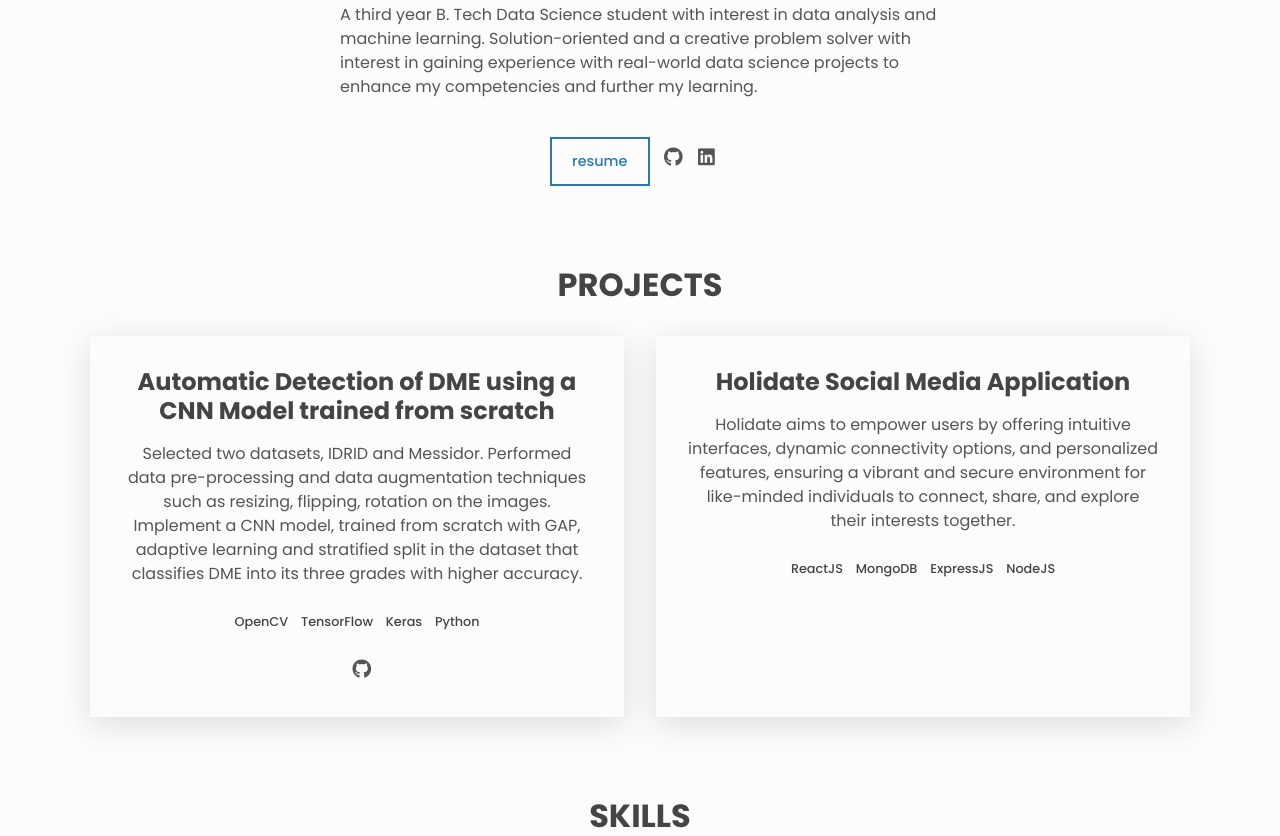
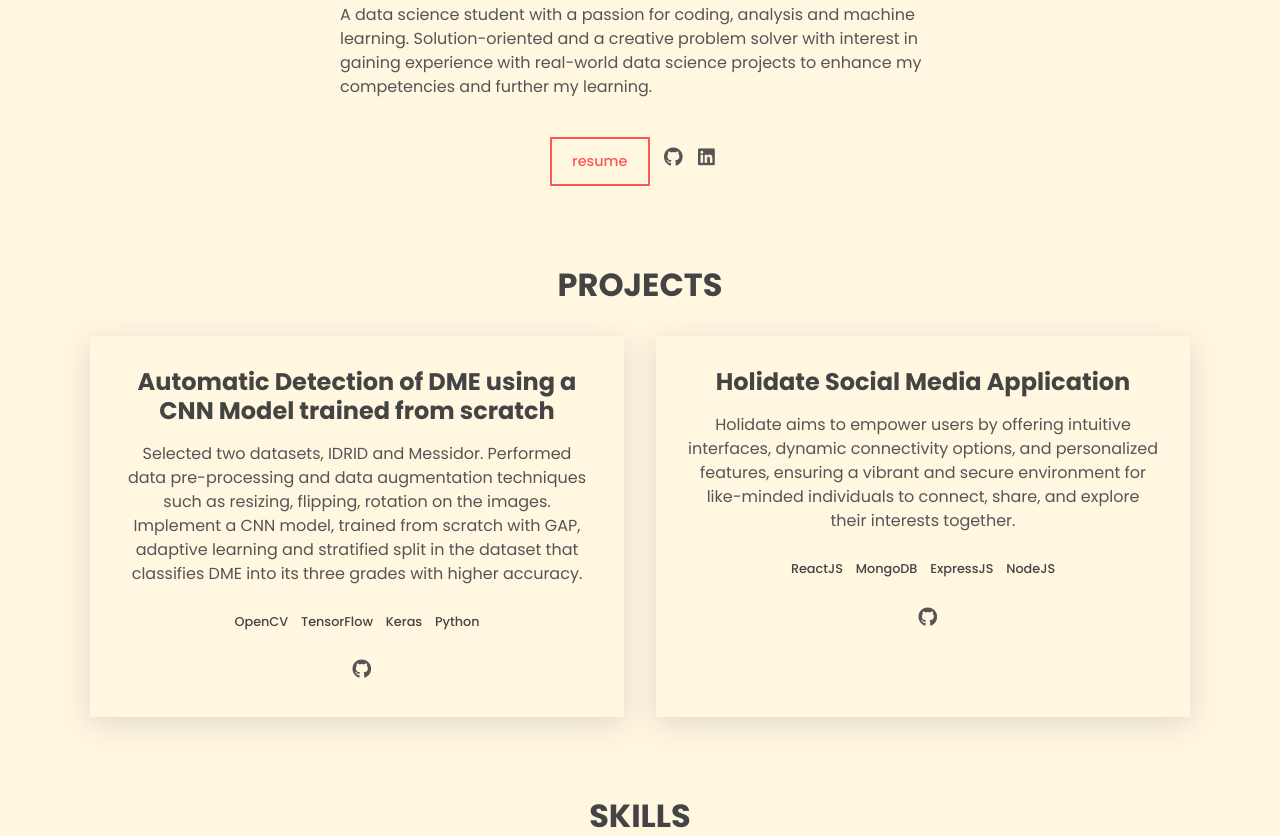
Before and after one commit to aanyatr/digital-portfolio, a plain HTML site: page index.html in a window 1280 px wide. Shown: the part 365-1201 px from the top of the page. Drawn offline with Linux system fonts and the light colour scheme.

Commit message:
CHANGED theme to red undertones

```diff
--- a/index.html
+++ b/index.html
@@ -59,7 +59,7 @@
         <h1>Hi, I am <span class="about__name">Aanya Tripathi.</span></h1>
         <h2 class="about__role">A Data Science Enthusiast.</h2>
         <p class="about__desc">
-          A third year B. Tech Data Science student with interest in data analysis and machine learning.
+          A  data science student with a passion for coding, analysis and machine learning.
           Solution-oriented and a creative problem solver with interest in gaining experience with real-world
           data science projects to enhance my competencies and further my learning.
         </p>
@@ -108,7 +108,7 @@
             </ul>
 
             <a
-              href="https://github.com/Blue4819/Capstone-Project"
+              href="https://github.com/aanyatr/DME-detection-CNN"
               aria-label="source code"
               class="link link--icon"
             >
@@ -130,6 +130,15 @@
               <li class="project__stack-item">ExpressJS</li>
               <li class="project__stack-item">NodeJS</li>
             </ul>
+            <a
+            href="https://github.com/Blue4819/Capstone-Project"
+            aria-label="source code"
+            class="link link--icon"
+          >
+            <i aria-hidden="true" class="fab fa-github"></i>
+          </a>
+          </a>
+        </div>
 
           </div>
         </div>
--- a/styles.css
+++ b/styles.css
@@ -27,20 +27,20 @@ body {
 }
 
 .light {
-  --clr-bg: #fcfcfc;
-  --clr-bg-alt: #fff;
+  --clr-bg: #fff7e0;
+  --clr-bg-alt: #fe8080;
   --clr-fg: #555;
   --clr-fg-alt: #444;
-  --clr-primary: #2978b5;
+  --clr-primary: hsl(0, 100%, 67%);
   --shadow: rgba(100, 100, 111, 0.2) 0px 7px 29px 0px;
 }
 
 .dark {
   --clr-bg: #23283e;
   --clr-bg-alt: #2a2f4c;
-  --clr-fg: #bdbddd;
-  --clr-fg-alt: #cdcdff;
-  --clr-primary: #90a0d9;
+  --clr-fg: #ffa09b;
+  --clr-fg-alt: #fff6f5;
+  --clr-primary: #d99590;
   --shadow: rgba(0, 0, 0, 0.16) 0px 10px 36px 0px,
     rgba(0, 0, 0, 0.06) 0px 0px 0px 1px;
 }
@@ -59,7 +59,8 @@ body {
 h1,
 h2,
 h3,
-h4 {
+h4
+ {
   line-height: 1.2;
   color: var(--clr-fg-alt);
 }
```
